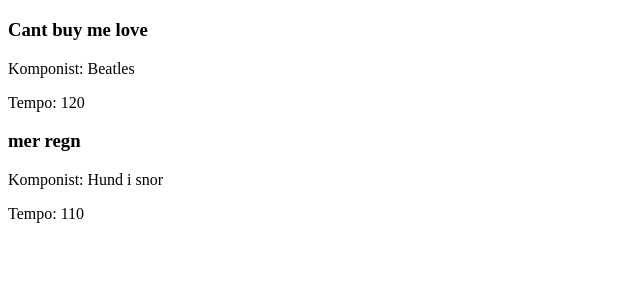
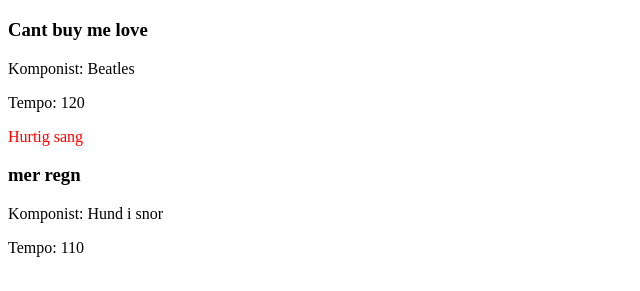
Before and after one commit to PeterUlf/hent-data--tema7-, a plain HTML site: page sange_v02.html in a window 1280 px wide. Shown: the part 61-352 px from the top of the page, without its empty margins (0-640 px from the left). Drawn offline with Linux system fonts and the light colour scheme.

Commit message:
add conditional rendering

```diff
--- a/sange_v02.html
+++ b/sange_v02.html
@@ -5,6 +5,8 @@
     <meta charset="UTF-8">
     <meta name="viewport" content="width=device-width, initial-scale=1.0">
     <title>Sange version 2 - js, extern json og js</title>
+    <link rel="stylesheet" href="style.css">
+
 </head>
 
 <body>
--- a/sange_v02.js
+++ b/sange_v02.js
@@ -19,6 +19,7 @@ function visSange(data) {
 <h3>${sang.titel}</h3>
 <p>Komponist: ${sang.komponist}</p>
 <p>Tempo: ${sang.tempo}</p>
+<p class="hurtig ${sang.tempo > 115 && "synlig"}">Hurtig sang</p>
 </article>`
   );
   console.log("arrayMedSange:", arrayMedSange);
--- /dev/null
+++ b/style.css
@@ -0,0 +1,8 @@
+.hurtig {
+  visibility: hidden;
+  color: red;
+}
+
+.synlig {
+  visibility: visible;
+}
```
